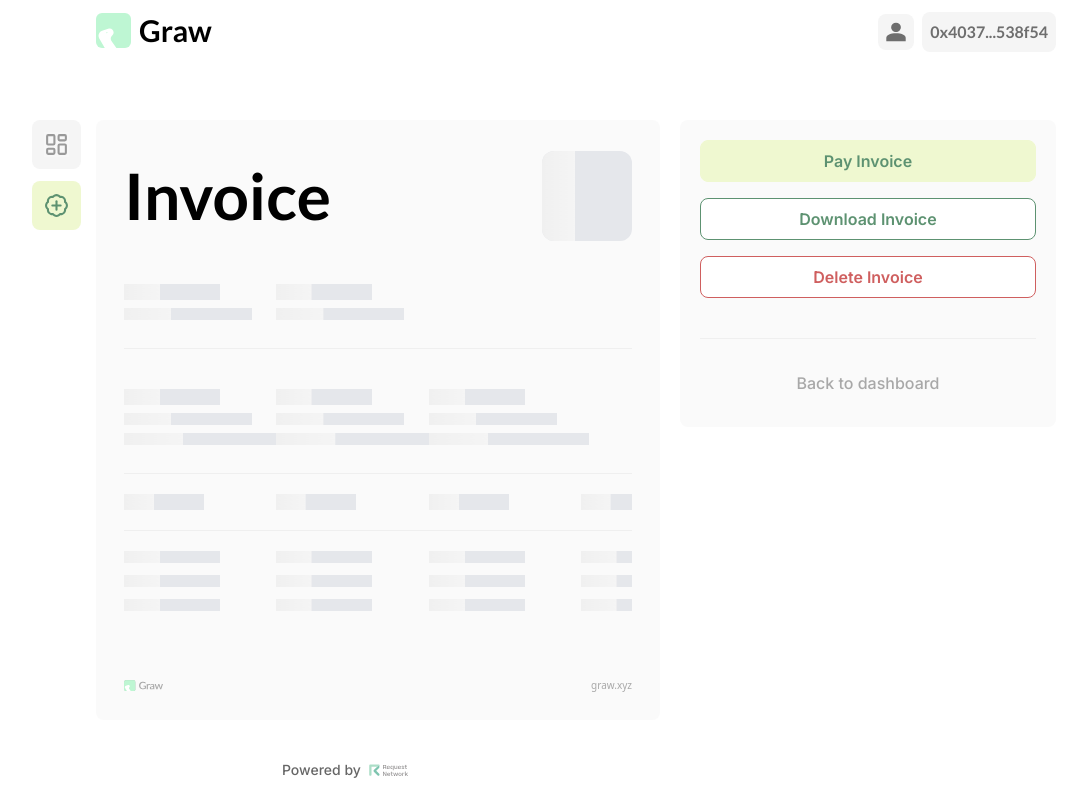
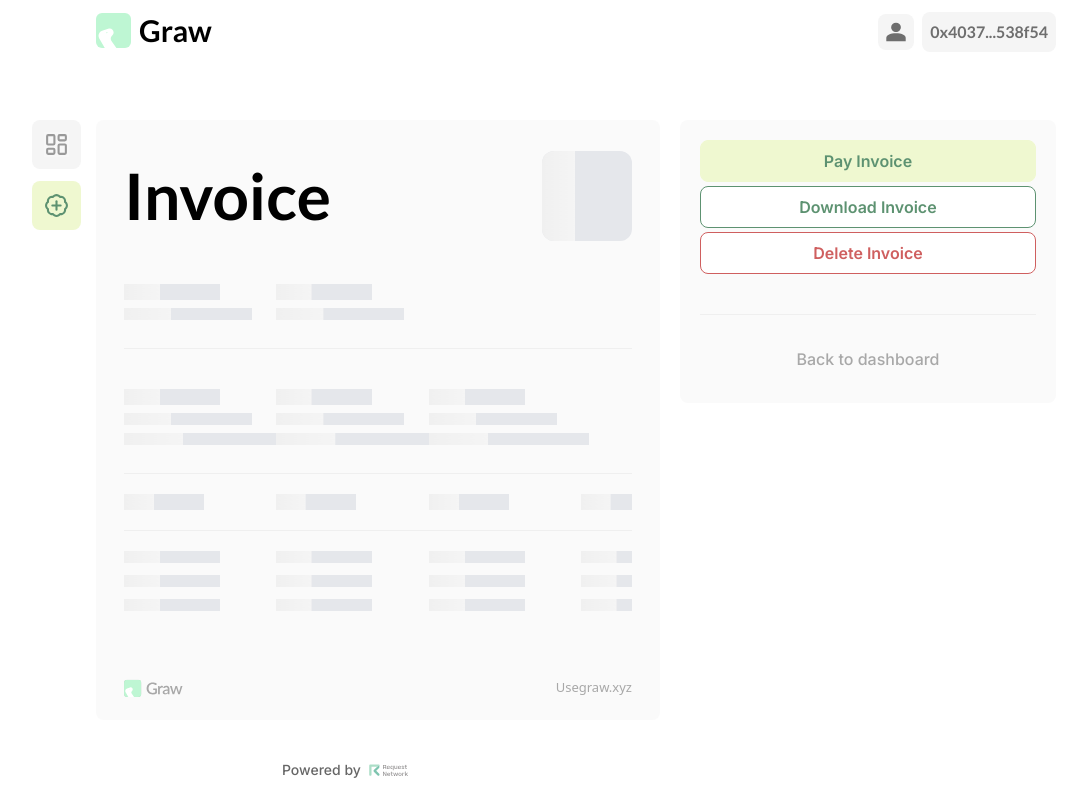
Before and after one commit to kohasummons/Graw, a Next.js app: page /dashboard/single-invoice/1 in a window 1280 px wide. Shown: the whole page, without its empty margins (64-1143 px from the left). Built offline with nearby package versions, Linux system fonts and the light colour scheme.

Commit message:
chore(ui): clean up

```diff
--- a/components/CreateInvoiceCard.js
+++ b/components/CreateInvoiceCard.js
@@ -135,7 +135,7 @@ const CreateInvoiceCard = () => {
   return (
     <>
       {/* Left side */}
-      <div className="w-3/5 bg-[#FAFAFA] h-[75vh] rounded-lg overflow-scroll scrollable-box p-7 space-y-10 relative">
+      <div className="w-3/5 bg-[#FAFAFA] h-[75dvh] rounded-lg overflow-scroll scrollable-box p-7 space-y-10 relative">
         {/* header */}
         <div className="flex justify-between items-center sticky">
           <h2 className="text-[64px] font-lato font-semibold">Invoice</h2>
@@ -360,18 +360,18 @@ const CreateInvoiceCard = () => {
           </div>
 
           {/* Footer */}
-          <div className="flex justify-between items-center">
+          <div className="flex justify-between items-center bottom-0">
             <Link href={`/`}>
               <Image
                 src={`/Images/logo-small.svg`}
-                width={40}
-                height={40}
+                width={60}
+                height={60}
                 alt="Graw logo"
               />
             </Link>
 
-            <Link href={`/`} className="text-[10px] text-[#A8A8A8]">
-              graw.xyz
+            <Link href={`/`} className="text-[13px] text-[#A8A8A8]">
+              Usegraw.xyz
             </Link>
           </div>
         </div>
@@ -493,7 +493,7 @@ const CreateInvoiceCard = () => {
                 {/* Footer */}
                 <div
                   className={`absolute lg:bottom-2 xl:bottom-5 right-4 ${
-                    activeTab === 0 ? "xl:w-3/5" : "xl:w-[65%]"
+                    activeTab === 0 ? "" : ""
                   } flex gap-2`}
                 >
                   <button
--- a/components/InvoiceShimmer.js
+++ b/components/InvoiceShimmer.js
@@ -138,14 +138,14 @@ export default function InvoiceShimmer() {
         <Link href={`/`}>
           <Image
             src={`/Images/logo-small.svg`}
-            width={40}
-            height={40}
+            width={60}
+            height={60}
             alt="Graw logo"
           />
         </Link>
 
-        <Link href={`/`} className="text-[10px] text-[#A8A8A8]">
-          graw.xyz
+        <Link href={`/`} className="text-[13px] text-[#A8A8A8]">
+          Usegraw.xyz
         </Link>
       </div>
     </div>
--- a/components/ViewInvoiceCard.js
+++ b/components/ViewInvoiceCard.js
@@ -254,14 +254,14 @@ const ViewInvoiceCard = () => {
             <Link href={`/`}>
               <Image
                 src={`/Images/logo-small.svg`}
-                width={40}
-                height={40}
+                width={60}
+                height={60}
                 alt="Graw logo"
               />
             </Link>
 
-            <Link href={`/`} className="text-[10px] text-[#A8A8A8]">
-              graw.xyz
+            <Link href={`/`} className="text-[13px] text-[#A8A8A8]">
+              Usegraw.xyz
             </Link>
           </div>
         </div>
@@ -270,7 +270,7 @@ const ViewInvoiceCard = () => {
       {/* Right side */}
       <div className="w-2/5 bg-[#FAFAFA] rounded-lg overflow-scroll scrollable-box p-5 space-y-5 relative">
         {/* Buttons */}
-        <div className="space-y-4 pb-10 border-b border-b-[#EFEFEF]">
+        <div className="space-y-1 pb-10 border-b border-b-[#EFEFEF]">
           <button
             type="button"
             className={`py-2 w-full font-inter font-semibold ${
```
